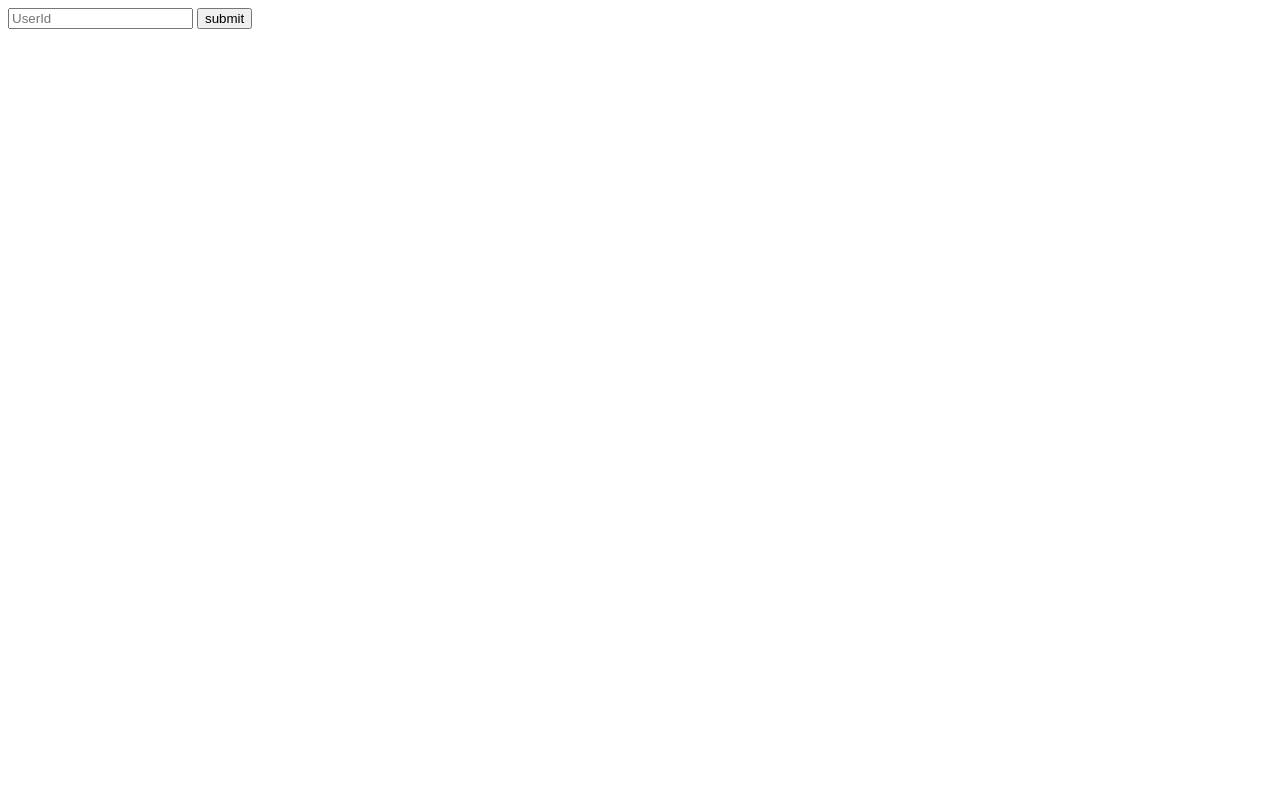
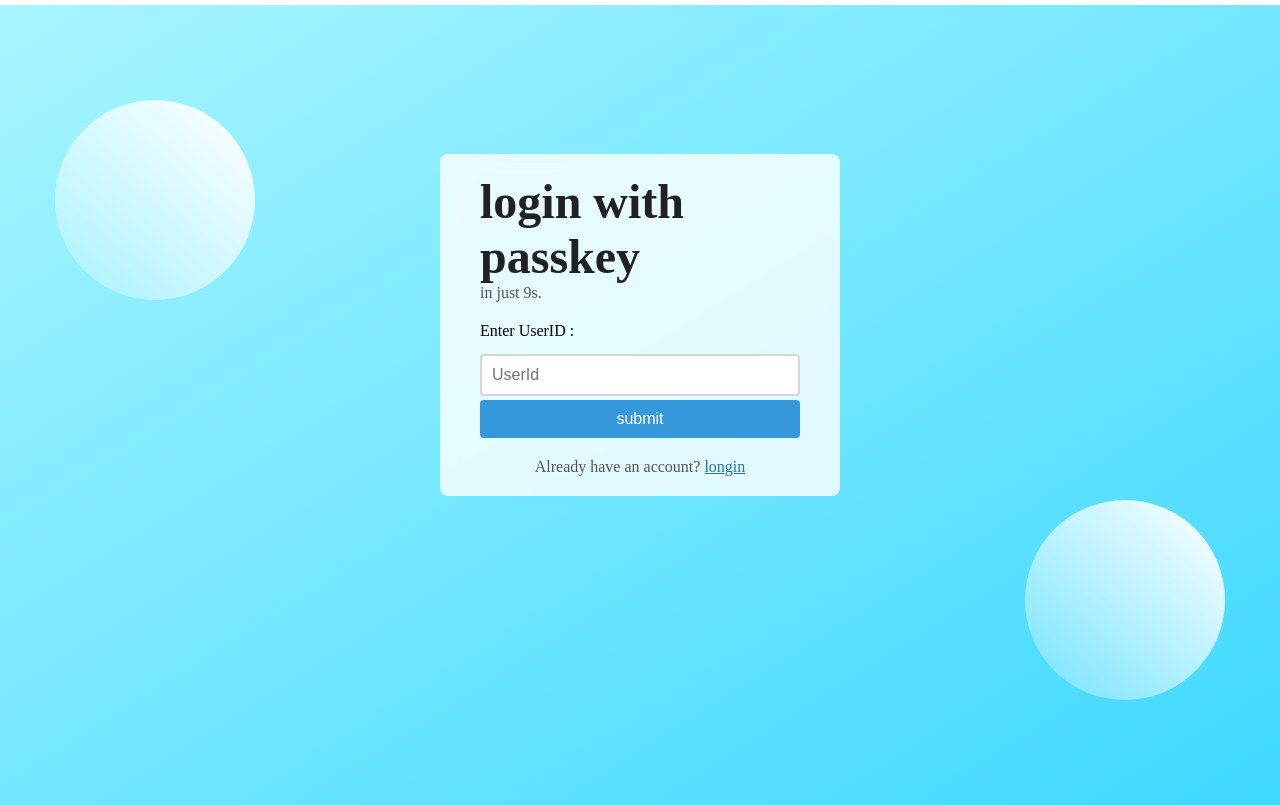
Before and after one commit to Piyush-Kushwaha413/passkey2, a website: page public/login.html in a window 1280 px wide. Drawn offline with Linux system fonts and the light colour scheme.

Commit message:
push code

```diff
--- a/public/login.html
+++ b/public/login.html
@@ -1,16 +1,141 @@
+
 <!DOCTYPE html>
 <html lang="en">
-  <head>
-    <meta charset="UTF-8" />
-    <meta name="viewport" content="width=device-width, initial-scale=1.0" />
-    <title>login page</title>
-  </head>
-  <body>
-    <form action="" id="login-form">
-      <input type="text" placeholder="UserId" id="userId" />
+<head>
+    <meta charset="UTF-8">
+    <meta http-equiv="X-UA-Compatible" content="IE=edge">
+    <meta name="viewport" content="width=device-width, initial-scale=1.0">
+    <title>main login  Page</title>
+    <!-- <link rel="stylesheet" href="index.css"> -->
+    <style>
+        *{
+    padding: 0;
+    margin: 0;
+    box-sizing: border-box;
+}
+body{
+    font-family: lato sans-serif;
+}
+.outer-box{
+    width: 100vw;
+    height: 100vh;
+    background:linear-gradient(to top left, #3ed8ff, #a8f5ff);
+}
+.inner-box{
+    width: 400px;
+    margin: 5px auto;
+    position: relative;
+    top: 40%;
+    transform: translateY(-50%);
+    padding: 20px 40px;
+    border-radius: 8px;
+    background-color: #ffffffcc;
+    backdrop-filter: blur(8px);
+    z-index: 2;
 
-      <button type="submit">submit</button>
+}
+h1{
+font-size: 3rem;
+color: #212121;
+
+}
+.header p{
+    font-size: 1rem;
+    color: #555;
+}
+.body{
+    margin: 20px 0;
+
+}
+.body p{
+    margin: 10px 0;
+}
+
+.body p label{
+    display: block;
+    font-size: 1.2rem ;
+    font-weight: 100;
+
+}
+.input , #submitBtn {
+    width: 100%;
+    padding: 10px;
+    border-radius: 4px;
+    border: 2px solid #cccc;
+    font-size: 1rem;
+    margin-top: 4px;
+}
+#submitBtn{
+    background-color: #3498db;
+    border: none;
+    color: white;
+    cursor: pointer;
+     padding: 10px;
+}
+#submitBtn:hover{
+    background-color: #2b7db3;
+}
+.footer{
+    color: #555;
+    text-align: center;
+
+}
+.footer p a{
+    color: #2773a5;
+
+}
+.circle{
+    width: 200px;
+    height: 200px;
+    border-radius: 100px;
+    background: linear-gradient(to top right,#ffffff33,#ffffffff);
+    position: absolute;
+}
+.c1{
+top: 100px;
+left: 55px;
+}
+.c2{
+    bottom: 100px;
+    right: 55px;
+}
+
+
+
+    </style>
+</head>
+
+<body>
+    <div class="outer-box">
+        <div class="inner-box">
+            <!-- header-area -->
+            <header class="header">
+            <h1>login with passkey</h1>
+            <p>in just 9s.</p>
+            </header>
+            <!-- main area -->
+            <main class="body">
+                  <form action="" id="login-form">
+                    <p> Enter UserID : </p>
+                    <p id="DBUserId"></p>
+                    <p id="userMsg"></p>
+      <input type="text" placeholder="UserId" id="userId" class="input" />
+
+      <button type="submit" id="submitBtn">submit</button>
     </form>
+
+            </main>
+
+            <footer class="footer">
+                <p>
+                    Already have an account? <a href="#">longin</a>
+                </p>
+            </footer>
+        </div>
+        <div class="circle c1"></div>
+        <div class="circle c2"></div>
+
+    </div>
 
     <script src="https://unpkg.com/@simplewebauthn/browser/dist/bundle/index.es5.umd.min.js"></script>
 
@@ -18,11 +143,14 @@
       const form = document.getElementById("login-form");
       const userIdField = document.getElementById("userId");
 
+      const url = new URL(window.location)
+      const urlUserId = url.searchParams.get("userId");
+        document.getElementById("DBUserId").innerHTML = urlUserId;
+
     //   using this we get the challene to fullfill
       form.addEventListener("submit", async (e) => {
         e.preventDefault();
-
-
+        console.log(userIdField.value);
 
        const authChallenge =  await fetch("/login-challenge", {
           method: "POST",
@@ -44,7 +172,7 @@ console.log("Authentication options:", option);
 const authChallengeRes = await SimpleWebAuthnBrowser.startAuthentication( option );
 console.log("Authentication authChallengeRes:", authChallengeRes);
 
-        await fetch("/login-verify", {
+      const loginRespo =   await fetch("/login-verify", {
           method: "POST",
           headers: {
             "content-Type": "application/json",
@@ -52,9 +180,19 @@ console.log("Authentication authChallengeRes:", authChallengeRes);
           body: JSON.stringify({ userId: userIdField.value ,  cred: authChallengeRes }),
         });
 
+        const respons = await loginRespo.json();
+        const {login} = respons;
 
+        if (login) {
+           window.location.replace(`http://localhost:3000/home.html?userId=${urlUserId}&userName=${respons.userName}`)
+        }else{
+          document.getElementById("useMsg").innerHTML = respons.console.error();
+          ;
+        }
+
+        console.log("login:", login);
 
       });
     </script>
-  </body>
+</body>
 </html>
```
Also changed, not shown: index.js (+7 -1 lines), public/home.html (added, +76 -0 lines), 2 other files.
